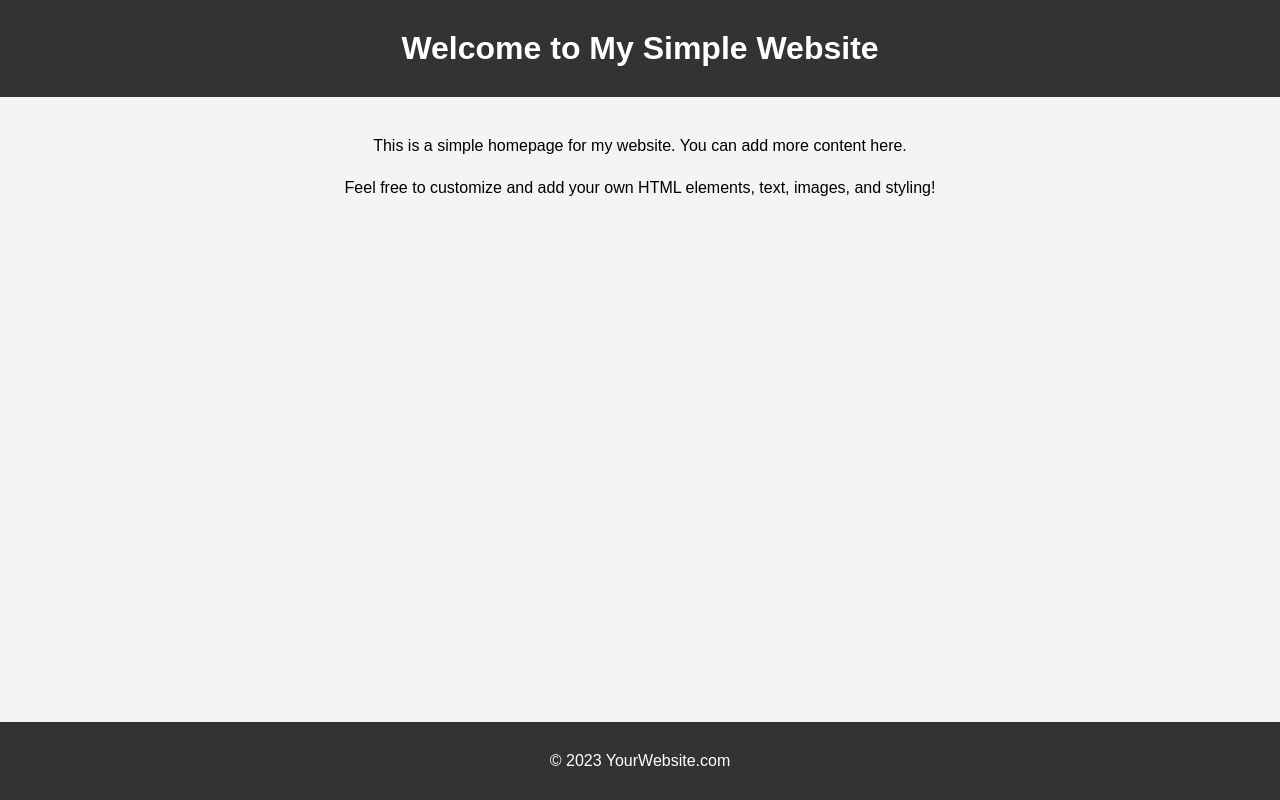
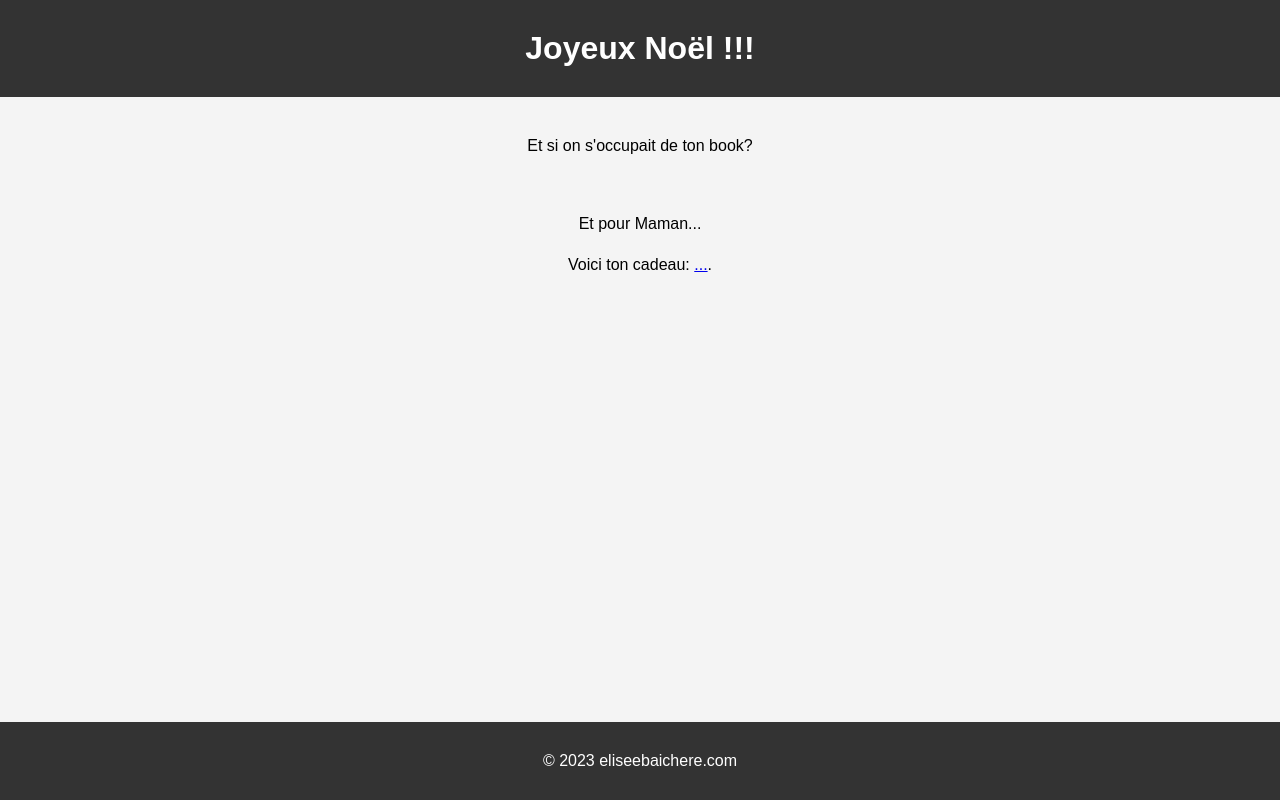
Before and after one commit to Maxence1607/elisee.github.io, a plain HTML site: page index.html in a window 1280 px wide. Drawn offline with Linux system fonts and the light colour scheme.

Commit message:
changes elisee file

```diff
--- a/index.html
+++ b/index.html
@@ -47,16 +47,20 @@
 
 <body>
     <header>
-        <h1>Welcome to My Simple Website</h1>
+        <h1>Joyeux Noël !!!</h1>
     </header>
 
     <div class="container">
-        <p>This is a simple homepage for my website. You can add more content here.</p>
-        <p>Feel free to customize and add your own HTML elements, text, images, and styling!</p>
+        <p>Et si on s'occupait de ton book?</p>
+    </div>
+
+    <div class="maman">
+        <p>Et pour Maman...</p>
+        <p>Voici ton cadeau: <a href="maman.html">...</a>.</p>
     </div>
 
     <footer>
-        <p>&copy; 2023 YourWebsite.com</p>
+        <p>&copy; 2023 eliseebaichere.com</p>
     </footer>
 </body>
 
```
